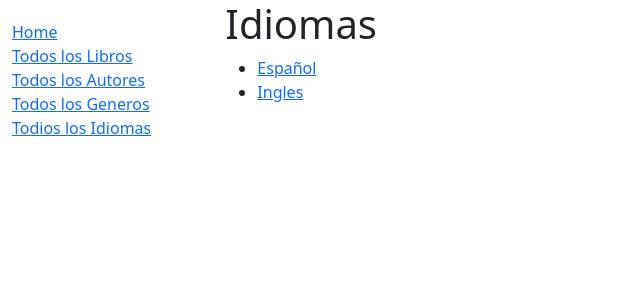
After one commit to aleBsR/Catalogo-de-Libros, a Django app: page /catalogo/idiomas/ in a window 1280 px wide. The commit adds this page. Shown: the top 300 px of the page, without its empty margins (0-640 px from the left). Run offline with Django 5.2, Linux system fonts and the light colour scheme; data comes from the database, SQL or seed files in the repository.

Commit message:
agregando una plantilla de idiomas

```diff
--- a/helloDjango/catalogo/templates/base.html
+++ b/helloDjango/catalogo/templates/base.html
@@ -20,6 +20,7 @@
                     <li><a href="{% url 'libros' %}">Todos los Libros</a></li>
                     <li><a href="{% url 'autores' %}">Todos los Autores</a></li>
                     <li><a href="{% url 'generos' %}">Todos los Generos</a></li>
+                    <li><a href="{% url 'idiomas' %}">Todios los Idiomas</a></li>
                 </ul>
                 {% endblock %}
             </div>
--- a/helloDjango/catalogo/templates/catalogo.html
+++ b/helloDjango/catalogo/templates/catalogo.html
@@ -9,5 +9,6 @@
     <li><strong>Libros: </strong>{{ nroLibros }}</li>
     <li><strong>Ejemplares: </strong>{{ nroEjemplares }}</li>
     <li><strong>Disponibles: </strong>{{ nroDisponibles }}</li>
+    <li><strong>Idiomas: </strong>{{ nroIdiomas }}</li>
 </ul>
 {% endblock %}
--- a/helloDjango/catalogo/templates/generos.html
+++ b/helloDjango/catalogo/templates/generos.html
@@ -11,6 +11,6 @@
     {% endfor %}
 </ul>
 {% else %}
-<p>Oops! No tenemos generos de libros dn el catalogo.</p>
+<p>Oops! No tenemos generos de libros en el catalogo.</p>
 {% endif %}
 {% endblock %}
--- /dev/null
+++ b/helloDjango/catalogo/templates/idiomas.html
@@ -0,0 +1,15 @@
+{% extends "base.html" %}
+{% block content %}
+<h1>Idiomas</h1>
+{% if idiomas %}
+<ul>
+    {% for idioma in idiomas %}
+    <li>
+        <a href="">{{ idioma.nombre }}</a>
+    </li>
+    {% endfor %}
+</ul>
+{% else %}
+<p>Oops! No tenemos idiomas de libros en el catalogo.</p>
+{% endif %}
+{% endblock %}
--- a/helloDjango/catalogo/urls.py
+++ b/helloDjango/catalogo/urls.py
@@ -15,4 +15,5 @@ urlpatterns = [
     path('generos/', views.GeneroListView.as_view(), name='generos'),
     path('genero/new/', views.genero_new, name='genero_new'),
     path('genero/update/<pk>', views.genero_update, name='genero_update'),
+    path('idiomas/', views.IdiomaListView.as_view(), name='idiomas'),
 ]
--- a/helloDjango/catalogo/views.py
+++ b/helloDjango/catalogo/views.py
@@ -1,3 +1,4 @@
+from typing import Any
 from django.shortcuts import render, redirect, get_object_or_404
 from catalogo.models import Idioma, Genero, Libro, Ejemplar, Autor
 from django.views import generic
@@ -93,6 +94,17 @@ class GeneroListView(generic.ListView):
         generos = Genero.objects.all()
         context = super(GeneroListView, self).get_context_data(**kwargs)
         context['generos'] = generos
+        return context
+
+class IdiomaListView(generic.ListView):
+    model = Idioma
+
+    template_name = 'idiomas.html'
+
+    def get_context_data(self, **kwargs):
+        idiomas = Idioma.objects.all()
+        context = super(IdiomaListView, self).get_context_data(**kwargs)
+        context['idiomas'] = idiomas
         return context
 
 def genero_new(request):
```
